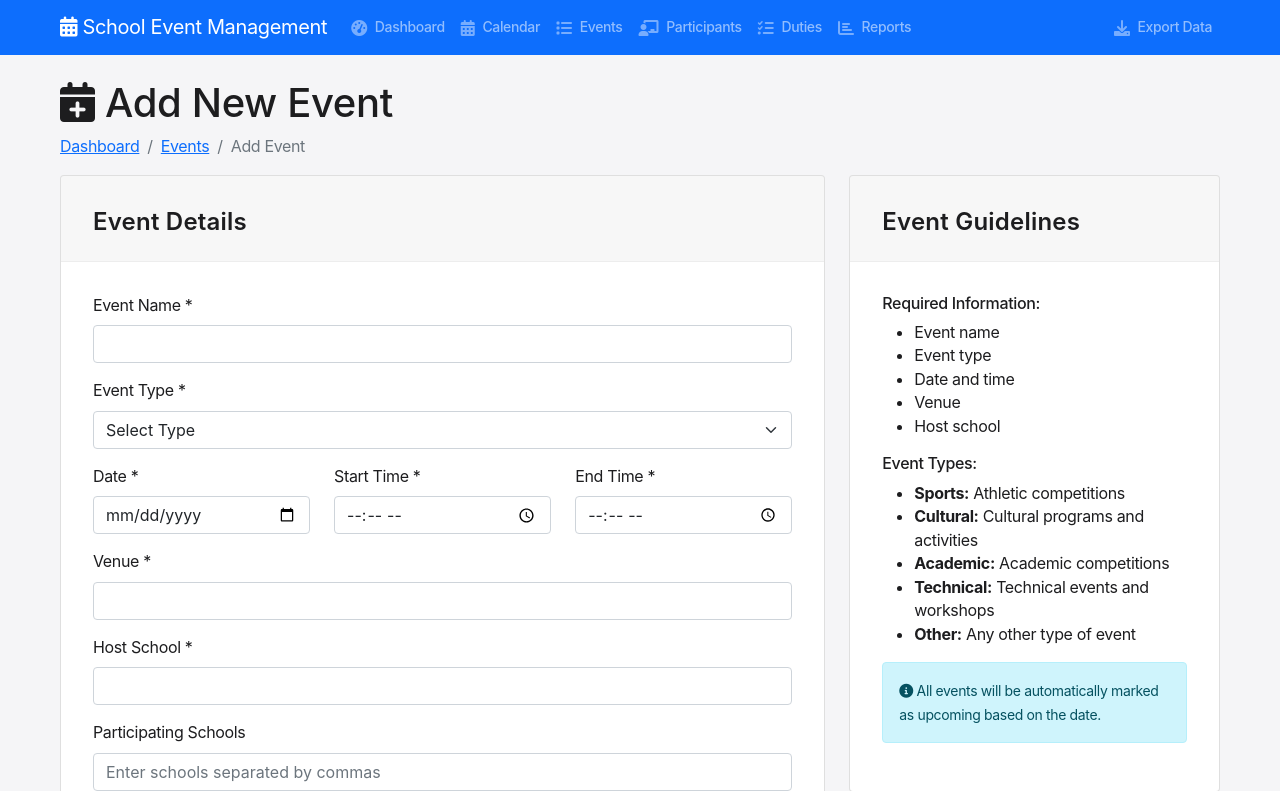
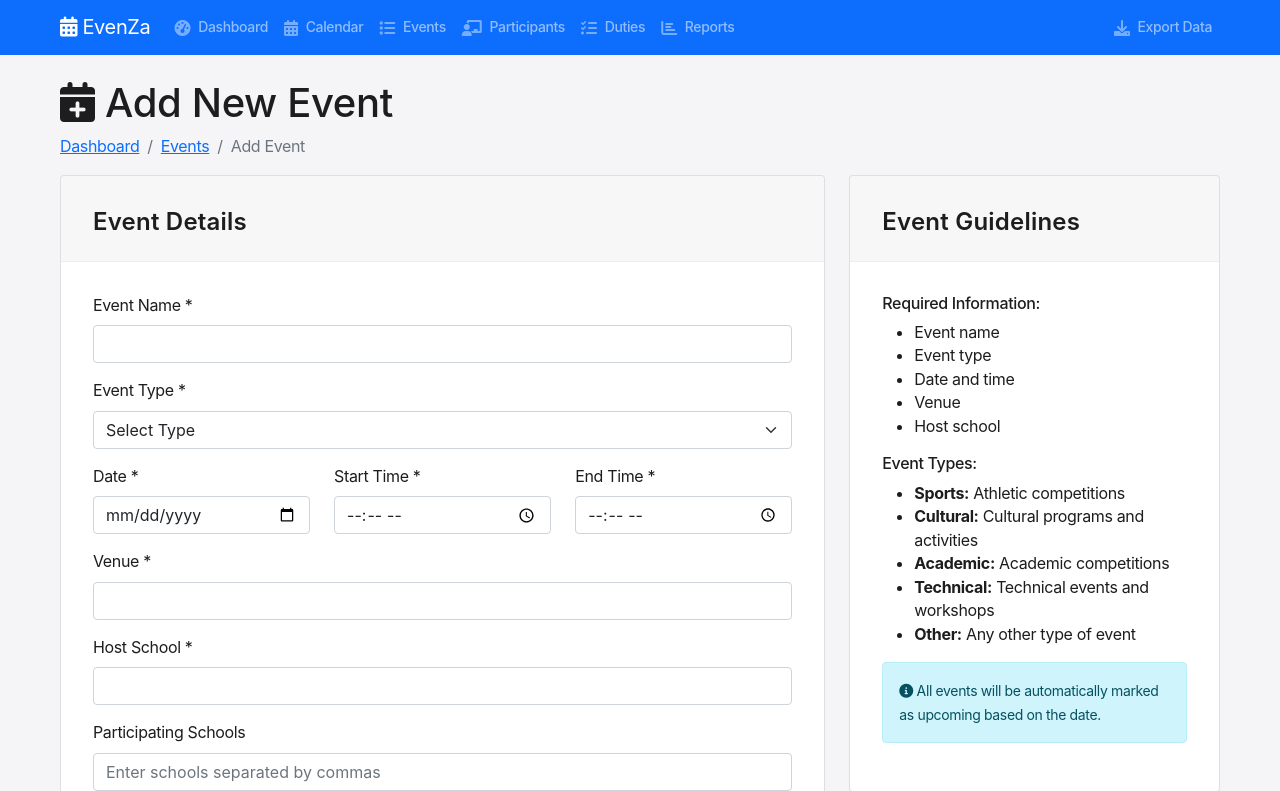
Before and after one commit to Man1sh28/event-management, a Flask app: page /events/add in a window 1280 px wide. Shown: the top 791 px of the page. Run offline with Flask 3, Linux system fonts and the light colour scheme.

Commit message:
name change

```diff
--- a/templates/base.html
+++ b/templates/base.html
@@ -13,7 +13,7 @@
     <nav class="navbar navbar-expand-lg navbar-dark bg-primary">
         <div class="container">
             <a class="navbar-brand" href="{{ url_for('dashboard') }}">
-                <i class="fas fa-calendar-alt"></i> School Event Management
+                <i class="fas fa-calendar-alt"></i> EvenZa
             </a>
             <button class="navbar-toggler" type="button" data-bs-toggle="collapse" data-bs-target="#navbarNav">
                 <span class="navbar-toggler-icon"></span>
--- a/templates/calendar.html
+++ b/templates/calendar.html
@@ -700,7 +700,7 @@
         <div class="nav-container">
             <div class="nav-brand">
                 <i class="fas fa-graduation-cap"></i>
-                <span>SchoolEvents</span>
+                <span>EvenZa</span>
             </div>
             <div class="nav-menu">
                 <a href="{{ url_for('dashboard') }}" class="nav-link ">
```
